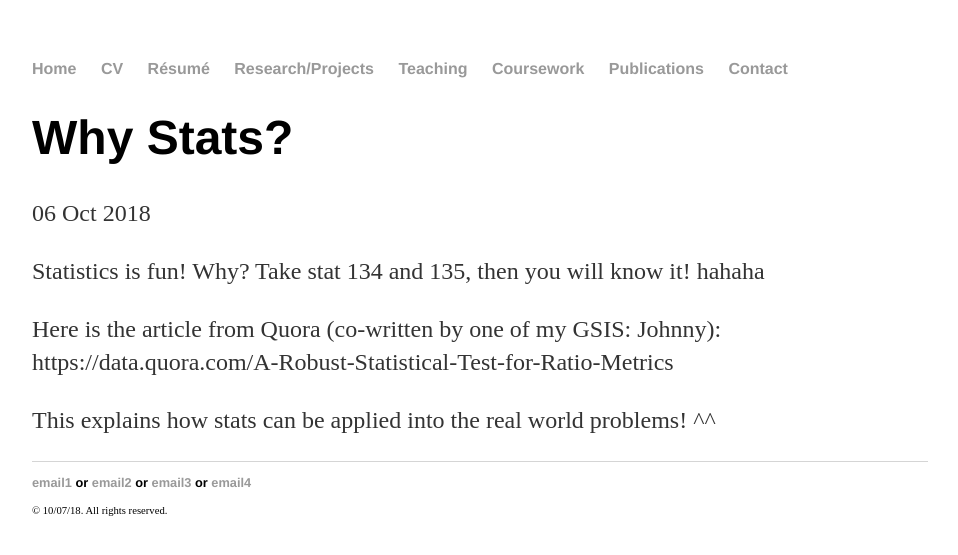
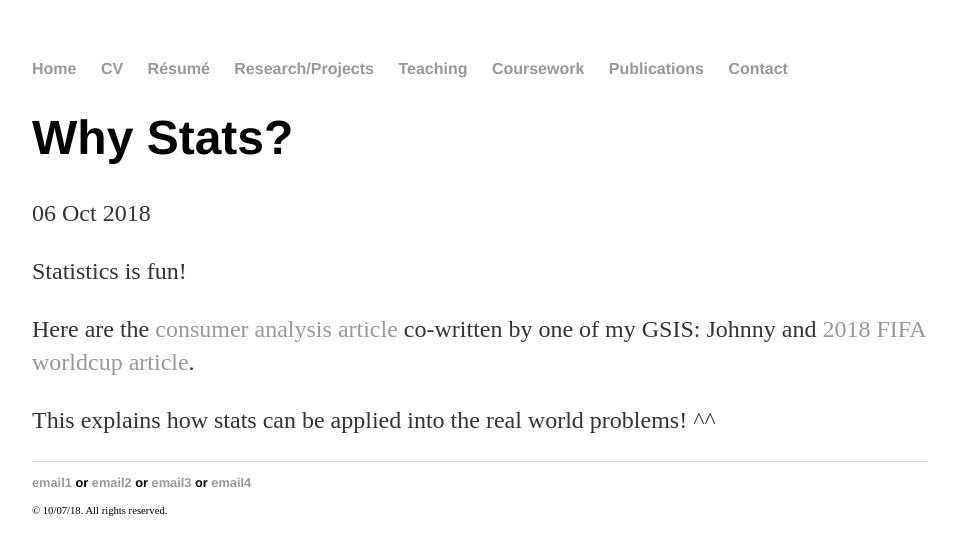
Before and after one commit to yjkweon24/yjkweon24.github.io, a Jekyll site: the page built from _posts/2018-05-30-why-stat?.md, in a window 1280 px wide. Shown: the top 555 px of the page, without its empty margins (160-1118 px from the left). Built offline with Jekyll 4.4.1, drawn with Linux system fonts in a browser that asks for light colours.

Commit message:
Update 2018-05-30-why-stat?.md

```diff
--- a/_posts/2018-05-30-why-stat?.md
+++ b/_posts/2018-05-30-why-stat?.md
@@ -5,8 +5,7 @@
 ---
 
 Statistics is fun!
-Why? Take stat 134 and 135, then you will know it! hahaha
 
-Here is the article from Quora (co-written by one of my GSIS: Johnny): https://data.quora.com/A-Robust-Statistical-Test-for-Ratio-Metrics
+Here are the [consumer analysis article](https://data.quora.com/A-Robust-Statistical-Test-for-Ratio-Metrics) co-written by one of my GSIS: Johnny and [2018 FIFA worldcup article](https://data.quora.com/FIFA-World-Cup-2018-seen-through-Quoras-numbers).
 
 This explains how stats can be applied into the real world problems! ^^
```
